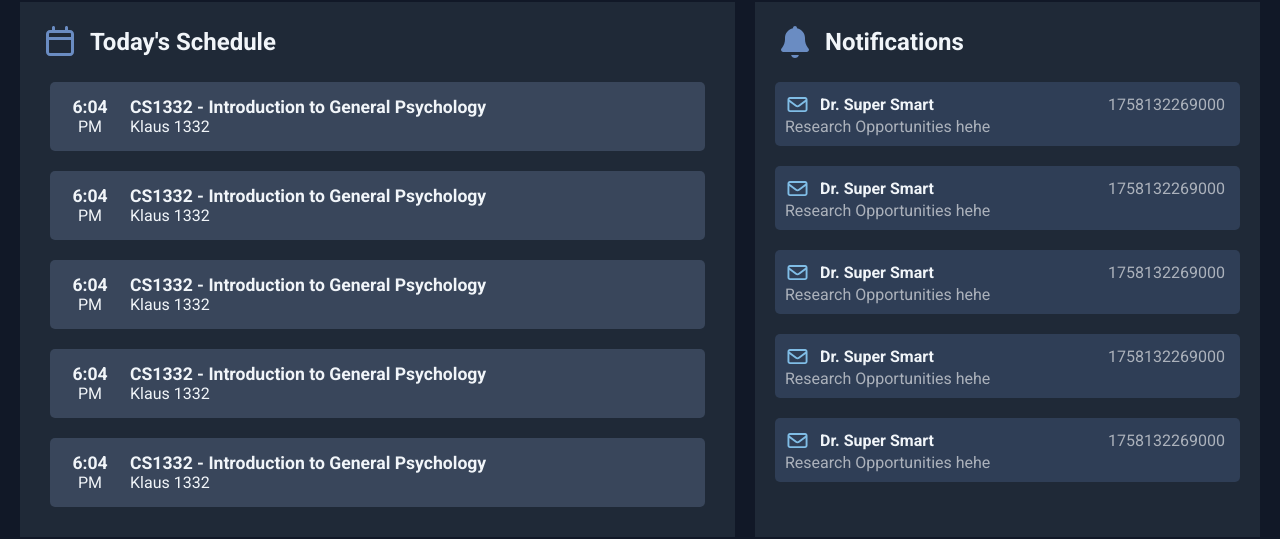
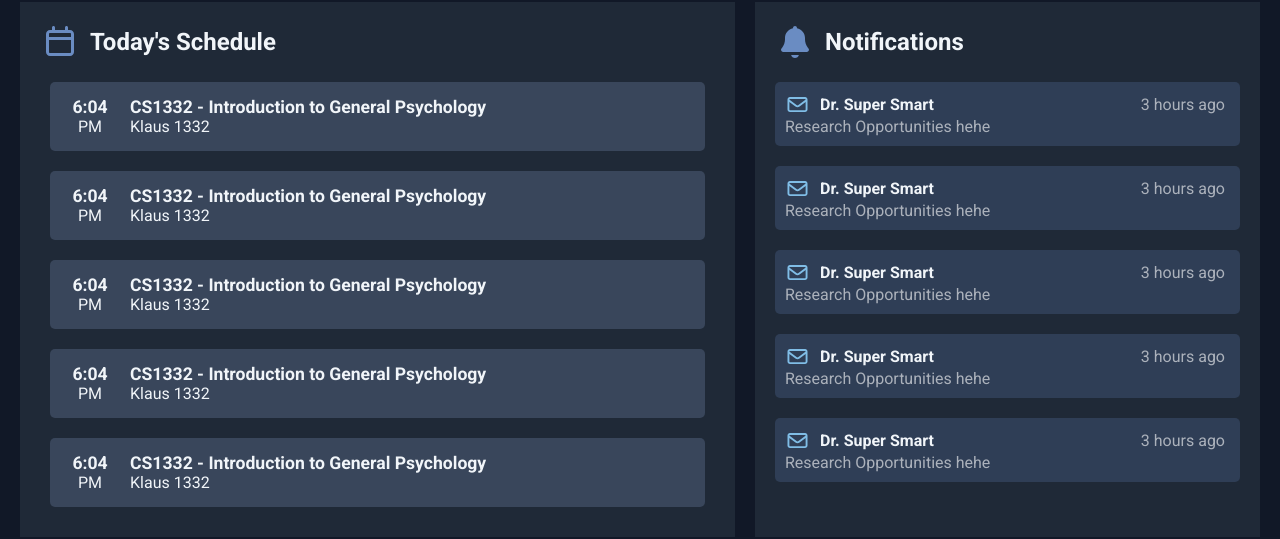
Before and after one commit to TheWalkingSea/BuzzBoard, a React (Vite) app: page / in a window 1280 px wide. Shown: the part 1025-1564 px from the top of the page. Built offline with nearby package versions, Linux system fonts and the light colour scheme.

Commit message:
Fixed timestamp for notification item

```diff
--- a/src/Components/Notifications.tsx
+++ b/src/Components/Notifications.tsx
@@ -1,5 +1,5 @@
 import './Notifications.css';
-
+import { get_relative_timestamp } from '../utils/Dates.ts';
 
 const ICON_MAPPING = {
     email: 'images/envelope-regular-full.svg'
@@ -61,7 +61,7 @@ export default function Notifications() {
                         <div className="notificationBanner">
                             <img src={ICON_MAPPING[notification.type]} alt={notification.type} width="25" />
                             <div className="name">{notification.name}</div>
-                            <div className="time">{notification.time}</div>
+                            <div className="time">{get_relative_timestamp(notification.time)}</div>
                         </div>
                         <div className="notificationInfo">
                             {notification.description}
```
